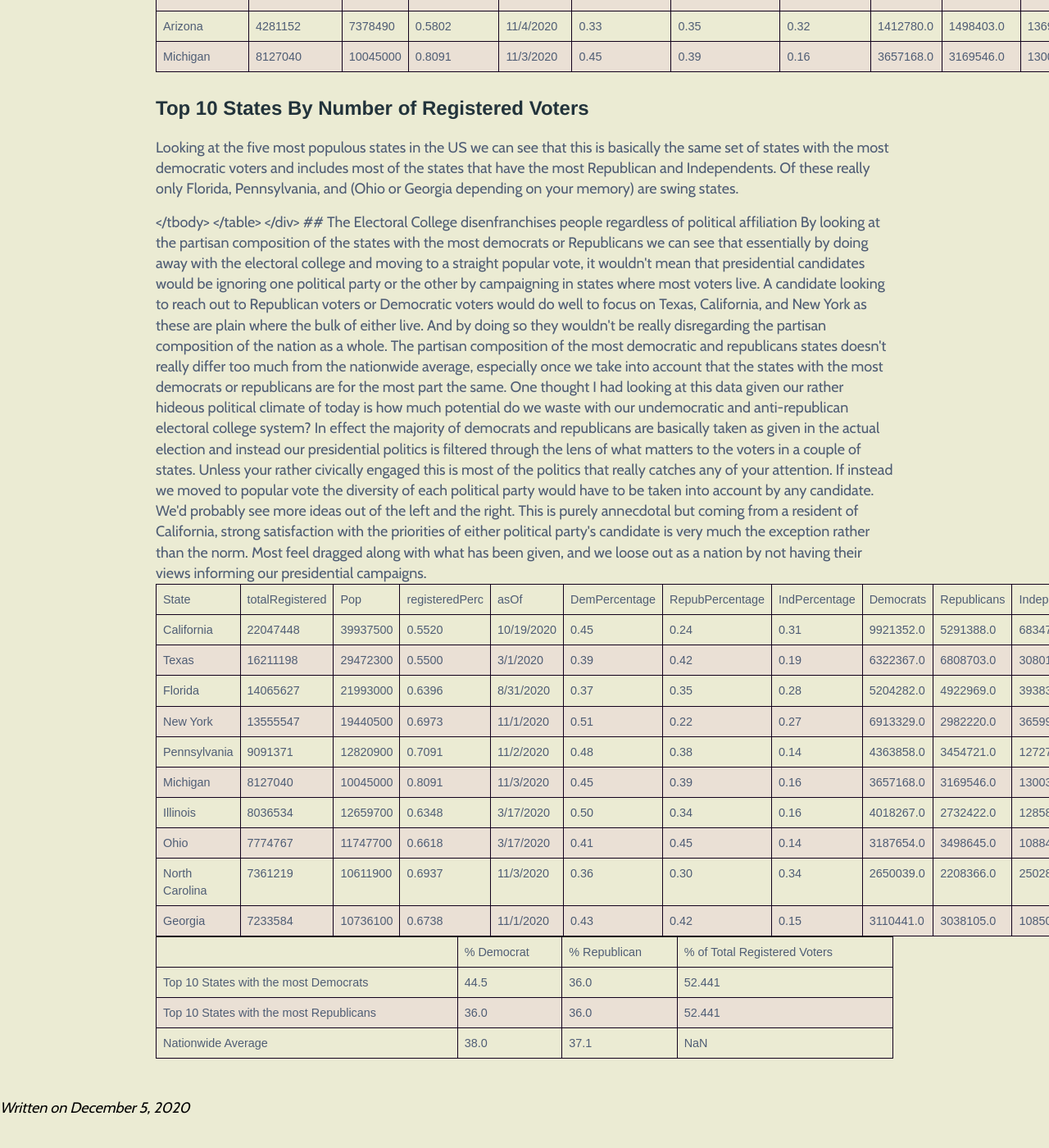
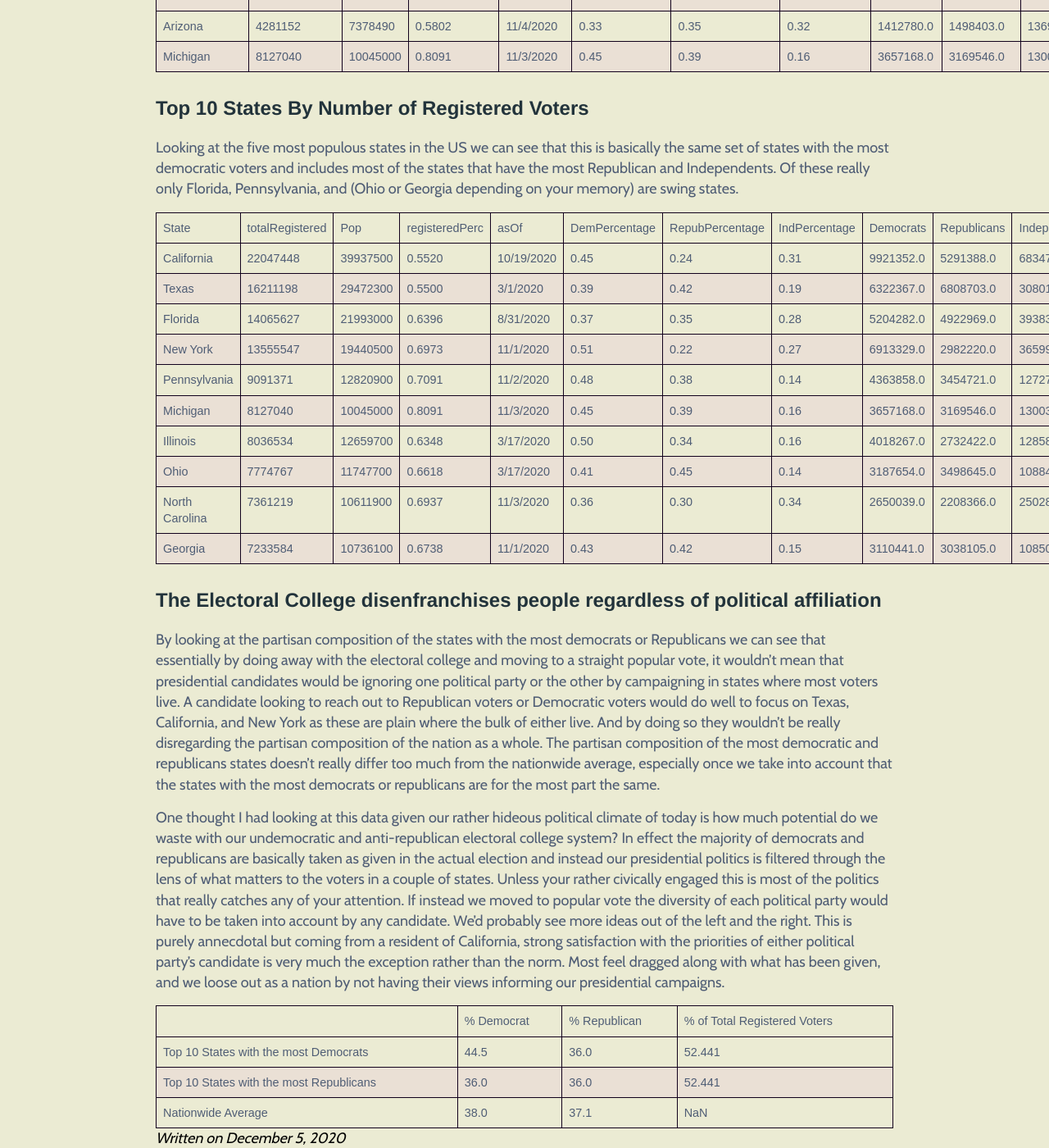
Before and after one commit to coreyclip/coreyclip.github.io, a Jekyll site: the page built from _posts/2020-12-05-Electoral-College-Partisan-Breakdown.md, in a window 1280 px wide and 1400 px high, scrolled down 3118 px. Shown: the whole window at 82% size. Built offline with Jekyll 4.4.1, drawn with Linux system fonts in a browser that asks for light colours; nearby versions of some CDN libraries; some web fonts are replaced.

Commit message:
Update 2020-12-05-Electoral-College-Partisan-Breakdown.md

```diff
--- a/_posts/2020-12-05-Electoral-College-Partisan-Breakdown.md
+++ b/_posts/2020-12-05-Electoral-College-Partisan-Breakdown.md
@@ -480,8 +480,6 @@
 
 Independents are gathered in mostly the same states as Republicans and Democrats, Though check out Massachusetts! One thing worth noting that certain states through a combination of voting laws and partisan party rules end up depressing political party membership, amongst other factors. Since this post is just focusing on partisan politics I'm not really going to try and account for Independents too much it's an area for further investigation on the topic I'm covering.
 
-
-
 <div>
 <style scoped>
     table {
@@ -821,7 +819,7 @@
       <td>3110441.0</td>
       <td>3038105.0</td>
       <td>1085038.0</td>
-    <!-- </tr> -->
+    </tr>
   </tbody>
 </table>
 </div>
```
